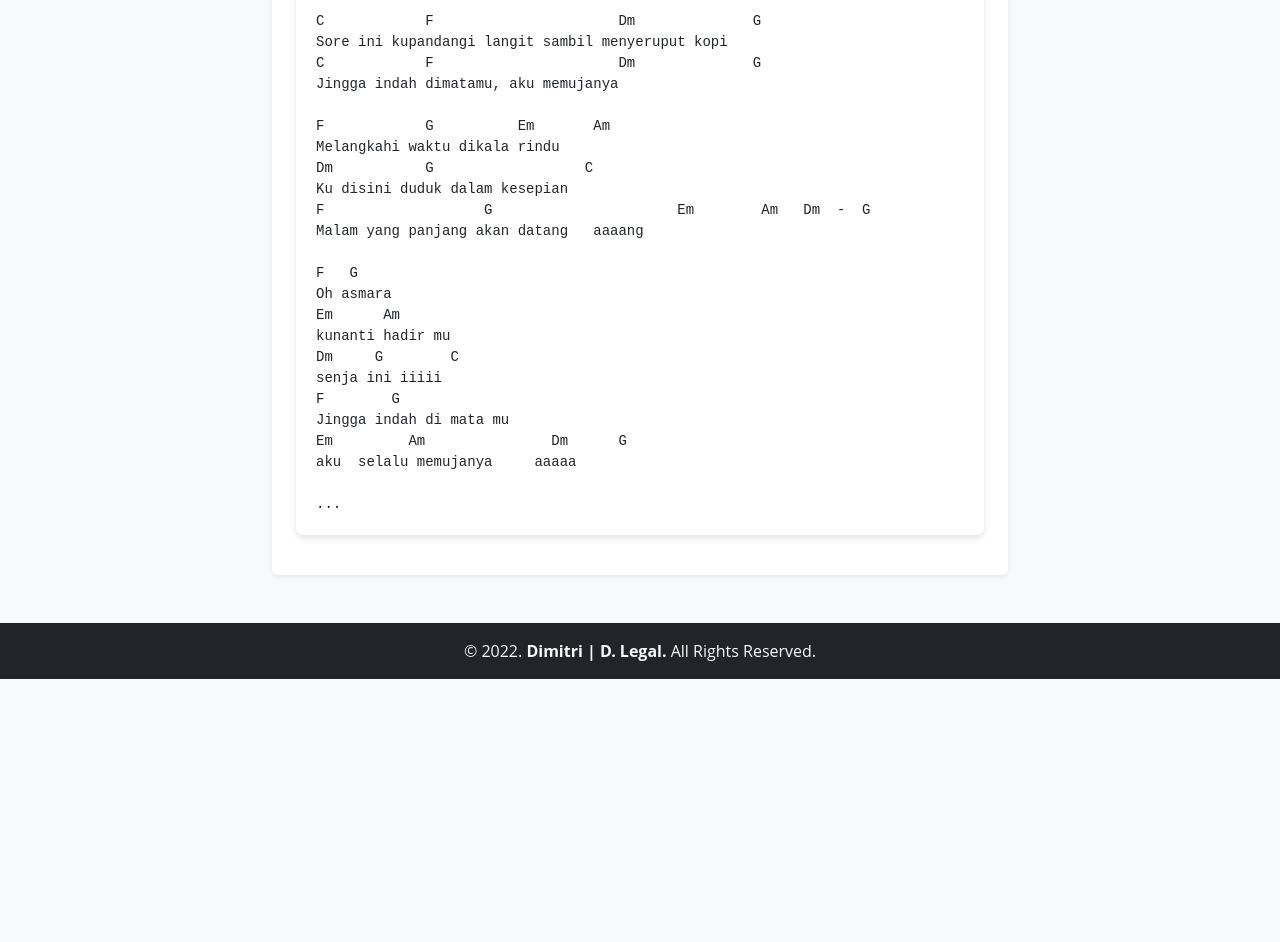
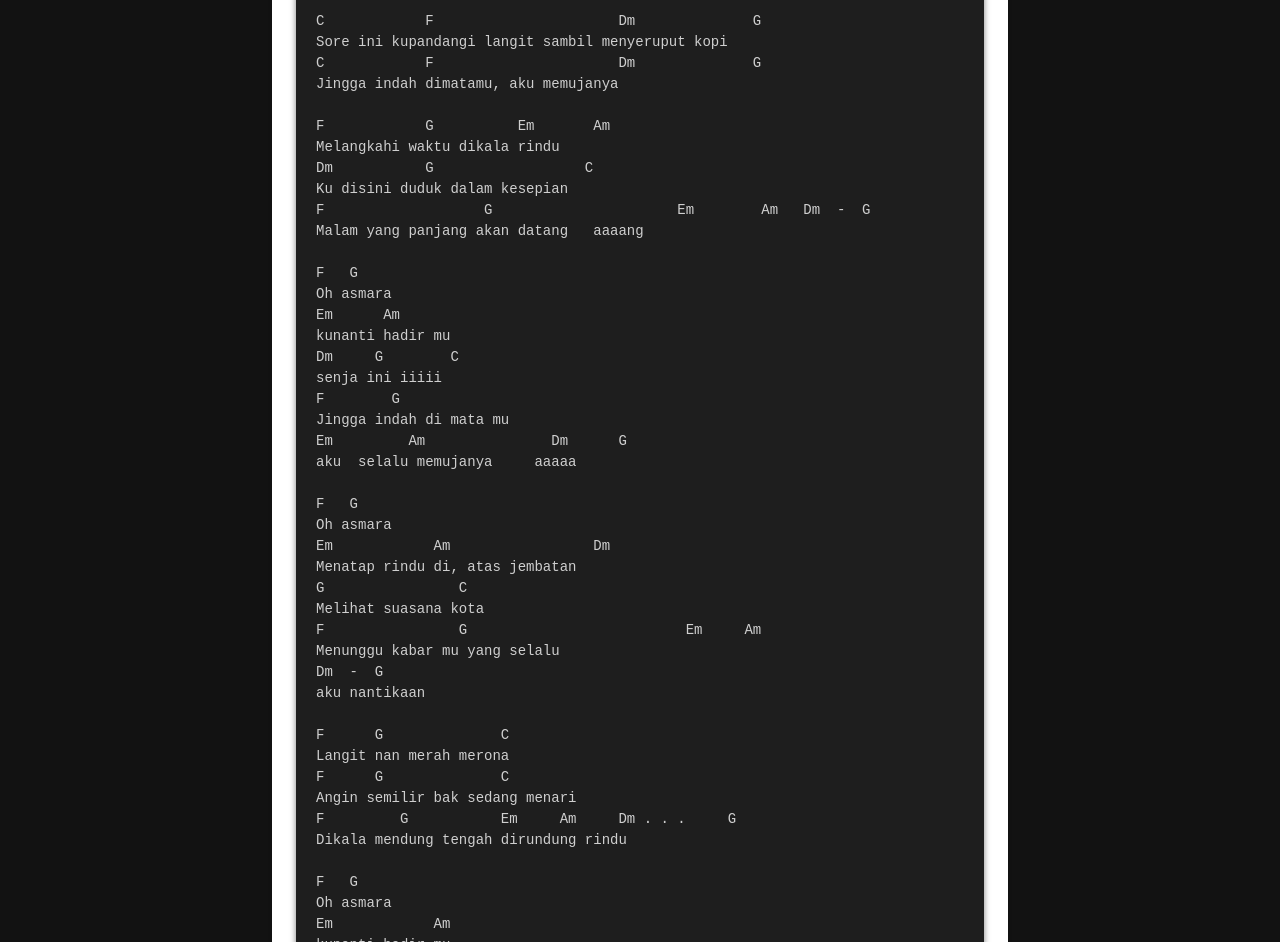
Before and after one commit to RizqullahY/chord-html, a plain HTML site: page index.html in a window 1280 px wide. Shown: the part 500-1442 px from the top of the page. Before the commit the page ends 1179 px from the top, so only its background shows below. Drawn offline with nearby package versions, Linux system fonts and the light colour scheme.

Commit message:
CHORE: add the lost lyric

```diff
--- a/index.html
+++ b/index.html
@@ -7,7 +7,7 @@
     <link href="https://cdn.jsdelivr.net/npm/bootstrap@5.3.0/dist/css/bootstrap.min.css" rel="stylesheet">
     <link rel="stylesheet" href="style.css">
 </head>
-<body>
+<body class="dark-mode">
     <nav class="navbar navbar-expand-lg navbar-light bg-light shadow-sm">
         <div class="container">
             <a class="navbar-brand fs-3 fw-bold" href="#">Dimitri | D. Legal</a>
@@ -71,7 +71,61 @@ Jingga indah di mata mu
 Em         Am               Dm      G
 aku  selalu memujanya     aaaaa
 
-...</pre>
+F   G
+Oh asmara
+Em            Am                 Dm
+Menatap rindu di, atas jembatan
+G                C
+Melihat suasana kota
+F                G                          Em     Am
+Menunggu kabar mu yang selalu
+Dm  -  G
+aku nantikaan
+
+F      G              C
+Langit nan merah merona
+F      G              C
+Angin semilir bak sedang menari
+F         G           Em     Am     Dm . . .     G
+Dikala mendung tengah dirundung rindu
+
+F   G
+Oh asmara
+Em            Am
+kunanti hadir mu
+Dm      G  -  C
+senja ini iiiii
+F         G         Em
+Jingga indah di mata mu
+Am     Dm         G
+aku memujanya  ...
+
+*OVERTONE
+
+G   A
+Oh asmara
+F#m     Bm        Em
+Menatap rindu di, atas jembatan
+A        D
+Melihat suasana kota
+G        A      F#m     Bm
+Menunggu kabar mu yang selalu
+Em      A
+aku nantikaan
+
+G   A
+Oh asmara
+F#m      Bm
+kunanti hadir mu
+Em     A        D
+senja ini iiiii
+G        A
+Jingga indah di mata mu
+F#m     Bm         Em      A
+aku selalu memujanya
+
+G - A - F#m - Bm - Em - A - D
+</pre>
                     </div>
                 </div>
             </div>
```
